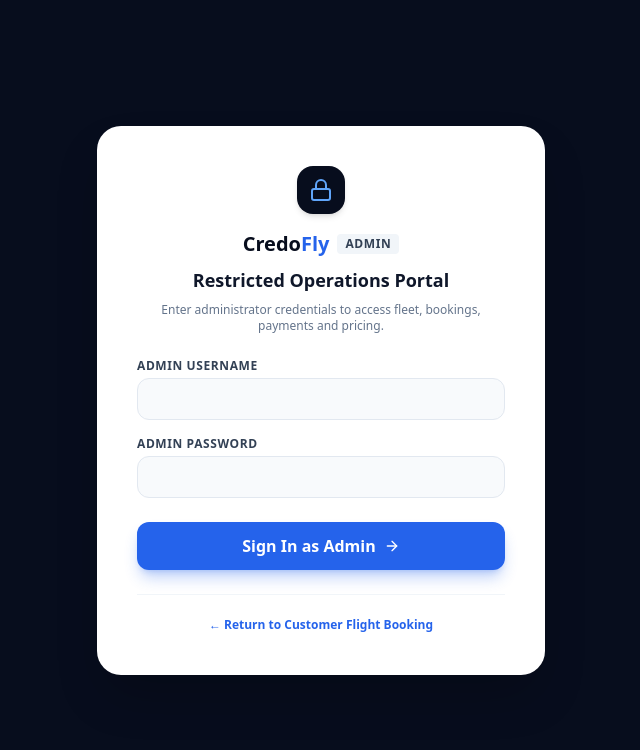
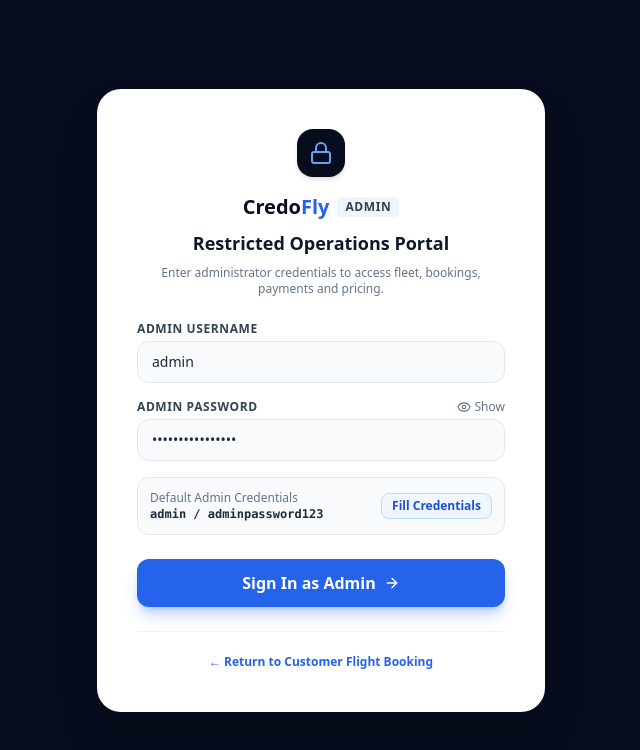
Before and after one commit to Arjunkumar06/CredoFly, a React (Vite) app in the folder client/: page /admin/login in a window 1280 px wide. Shown: the top 750 px of the page, without its empty margins (319-959 px from the left). Built offline with nearby package versions, Linux system fonts and the light colour scheme.

Commit message:
fix(admin-auth): suppress WWW-Authenticate challenge on XHR to prevent intrusive browser modal, add password visibility toggle and quick-fill helper

```diff
--- a/client/src/pages/admin/AdminLoginPage.tsx
+++ b/client/src/pages/admin/AdminLoginPage.tsx
@@ -1,6 +1,6 @@
 import React, { useState } from 'react';
 import { useNavigate, Link } from 'react-router-dom';
-import { Lock, ShieldAlert, ArrowRight, Plane, KeyRound, Check } from 'lucide-react';
+import { Lock, ShieldAlert, ArrowRight, Plane, KeyRound, Check, Eye, EyeOff } from 'lucide-react';
 import { adminApi } from '../../services/api';
 import { useAdminAuth } from '../../context/AdminAuthContext';
 
@@ -8,8 +8,9 @@ export const AdminLoginPage: React.FC = () => {
   const navigate = useNavigate();
   const { loginAdmin } = useAdminAuth();
 
-  const [username, setUsername] = useState('');
-  const [password, setPassword] = useState('');
+  const [username, setUsername] = useState('admin');
+  const [password, setPassword] = useState('adminpassword123');
+  const [showPassword, setShowPassword] = useState(false);
   const [error, setError] = useState<string | null>(null);
   const [isLoading, setIsLoading] = useState(false);
 
@@ -81,20 +82,61 @@ export const AdminLoginPage: React.FC = () => {
               value={username}
               onChange={(e) => setUsername(e.target.value)}
               className="w-full px-3.5 py-2.5 bg-slate-50 border border-slate-200 rounded-xl text-sm focus:ring-2 focus:ring-blue-500 focus:bg-white transition"
+              placeholder="e.g. admin"
             />
           </div>
 
           <div>
-            <label className="block text-xs font-semibold text-slate-700 uppercase tracking-wider mb-1">
+            <div className="flex items-center justify-between mb-1">
+              <label className="block text-xs font-semibold text-slate-700 uppercase tracking-wider">
                 Admin Password
               </label>
+              <button
+                type="button"
+                onClick={() => setShowPassword(!showPassword)}
+                className="text-xs text-slate-500 hover:text-slate-800 flex items-center space-x-1"
+              >
+                {showPassword ? (
+                  <>
+                    <EyeOff className="w-3.5 h-3.5" />
+                    <span>Hide</span>
+                  </>
+                ) : (
+                  <>
+                    <Eye className="w-3.5 h-3.5" />
+                    <span>Show</span>
+                  </>
+                )}
+              </button>
+            </div>
+            <div className="relative">
               <input
-              type="password"
+                type={showPassword ? 'text' : 'password'}
                 required
                 value={password}
                 onChange={(e) => setPassword(e.target.value)}
-              className="w-full px-3.5 py-2.5 bg-slate-50 border border-slate-200 rounded-xl text-sm focus:ring-2 focus:ring-blue-500 focus:bg-white transition"
+                className="w-full px-3.5 py-2.5 bg-slate-50 border border-slate-200 rounded-xl text-sm focus:ring-2 focus:ring-blue-500 focus:bg-white transition pr-10"
+                placeholder="Enter admin password"
               />
+            </div>
+          </div>
+
+          <div className="bg-slate-50 border border-slate-200 rounded-xl p-3 flex items-center justify-between text-xs">
+            <div>
+              <span className="text-slate-500 font-medium block">Default Admin Credentials</span>
+              <span className="font-mono font-bold text-slate-800">admin / adminpassword123</span>
+            </div>
+            <button
+              type="button"
+              onClick={() => {
+                setUsername('admin');
+                setPassword('adminpassword123');
+                setError(null);
+              }}
+              className="px-2.5 py-1 bg-blue-50 hover:bg-blue-100 text-blue-700 font-bold rounded-lg border border-blue-200 transition"
+            >
+              Fill Credentials
+            </button>
           </div>
 
           <div className="pt-2">
--- a/client/src/services/api.ts
+++ b/client/src/services/api.ts
@@ -4,6 +4,7 @@ const api = axios.create({
   baseURL: '/api',
   headers: {
     'Content-Type': 'application/json',
+    'X-Requested-With': 'XMLHttpRequest',
   },
   withCredentials: true,
 });
```
Also changed, not shown: 1 other file (tests, documents, lock files or other folders). Lines whose indentation alone changed are shown as unchanged.
